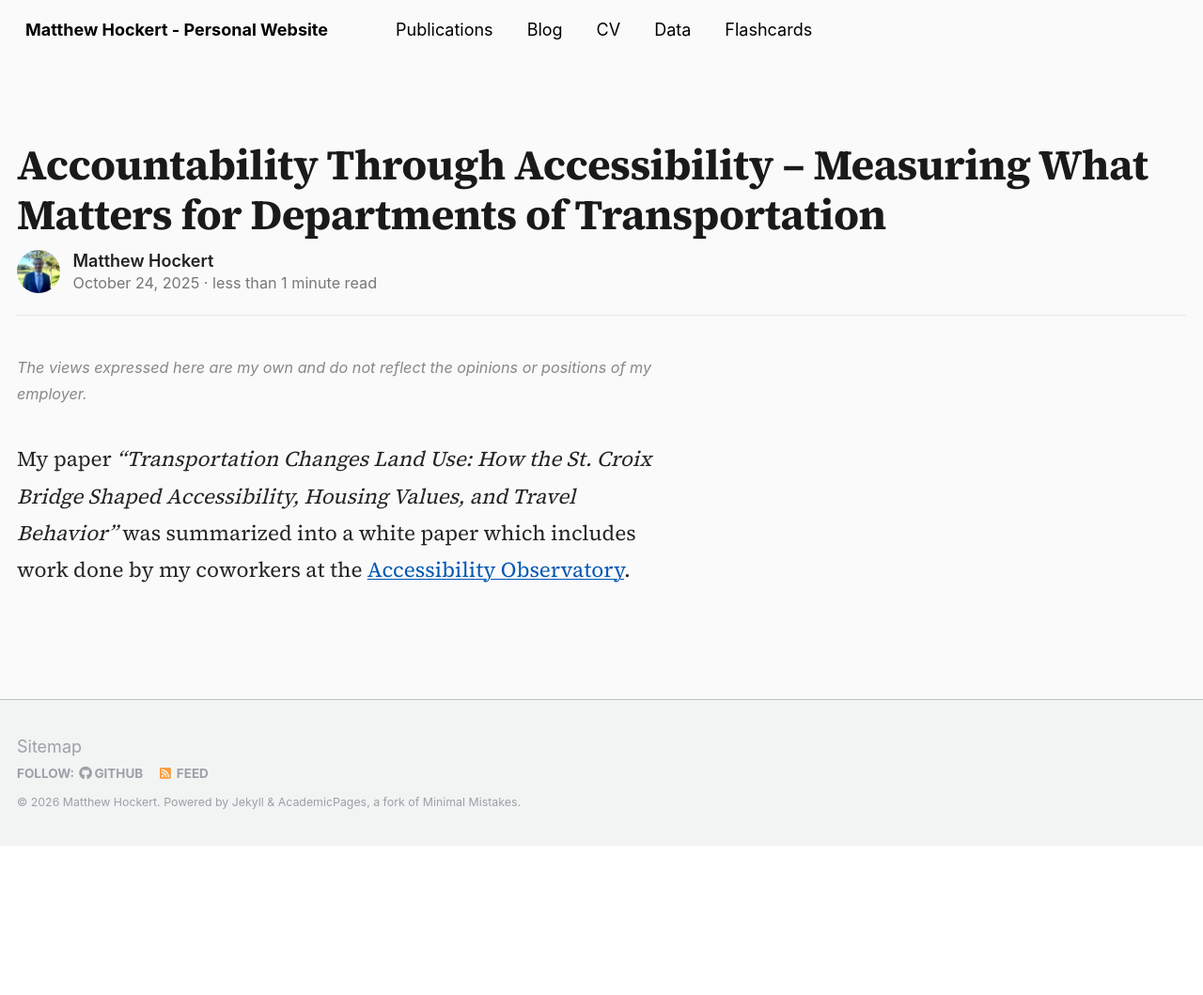
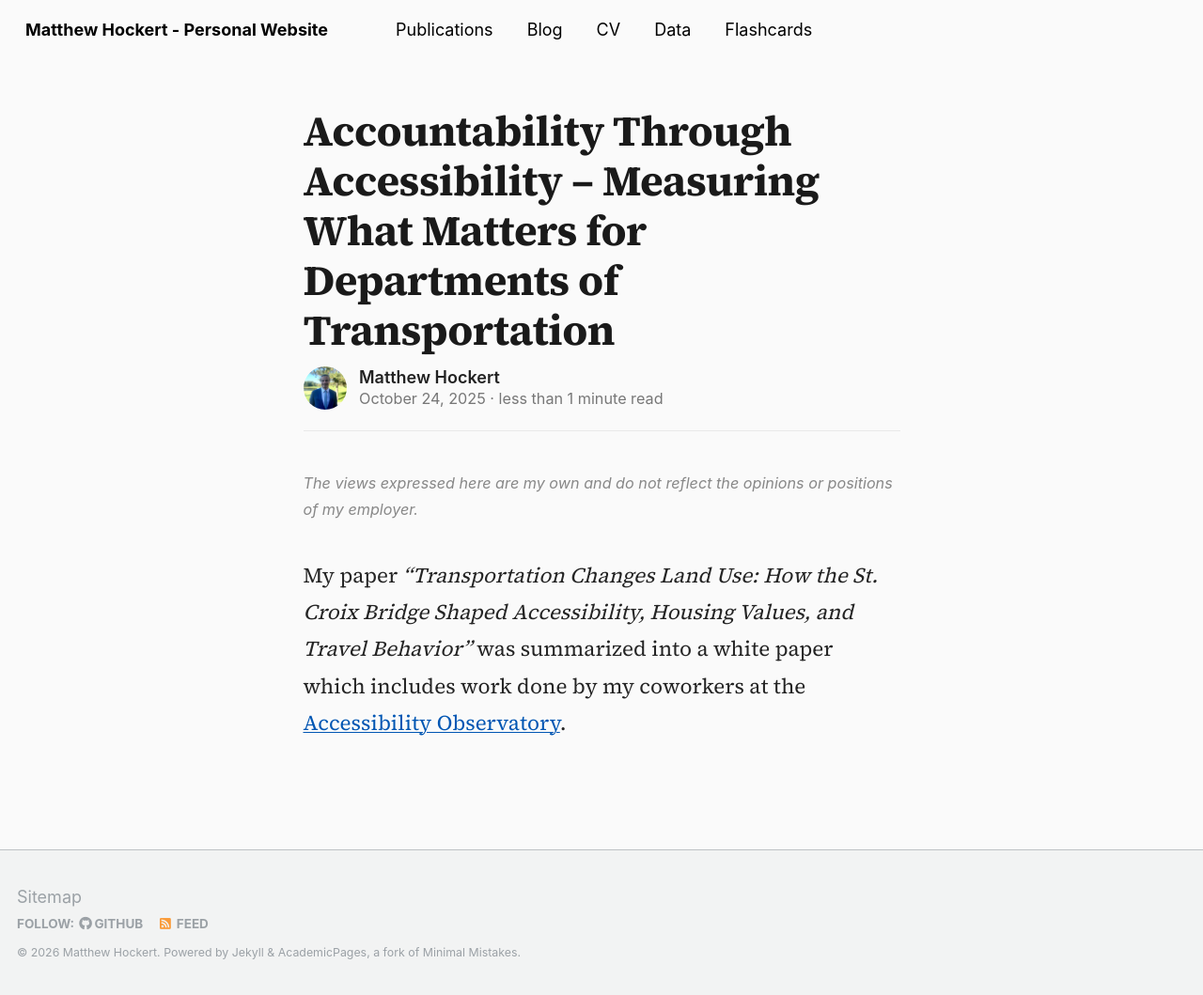
Before and after one commit to MatthewHockert/MatthewHockert.github.io, a Jekyll site: the page built from _posts/2025-10-24-featured-publication.md, in a window 1280 px wide. Shown: the whole page at 94% size. Built offline with Jekyll 4.4.1, drawn with Linux system fonts in a browser that asks for light colours; before the commit the page ends 900 px from its top, so only the background shows below that.

Commit message:
Fix post reading column not centering (beat theme #main ID specificity)

```diff
--- a/assets/css/custom.css
+++ b/assets/css/custom.css
@@ -153,9 +153,9 @@ h2 {
    Substack-style reading layout (blog posts only)
    Scoped to .post-reading so academic pages are unaffected.
    ========================================================= */
-.post-reading {
-  max-width: 680px;
-  margin: 0 auto;
+#main.post-reading {
+  max-width: 680px !important;
+  margin: 0 auto !important;
   padding: 2.75rem 1.25rem 4.5rem;
 }
 .post-reading .page,
```
